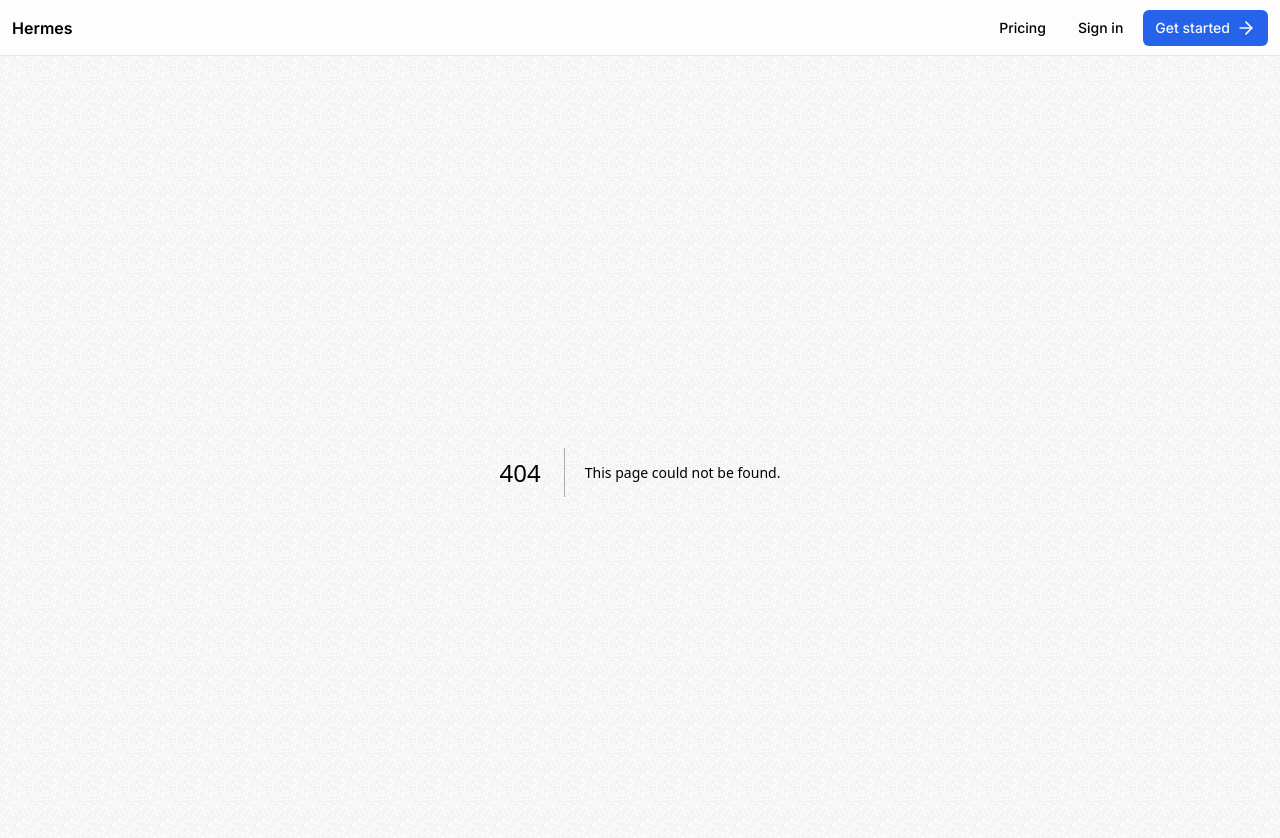
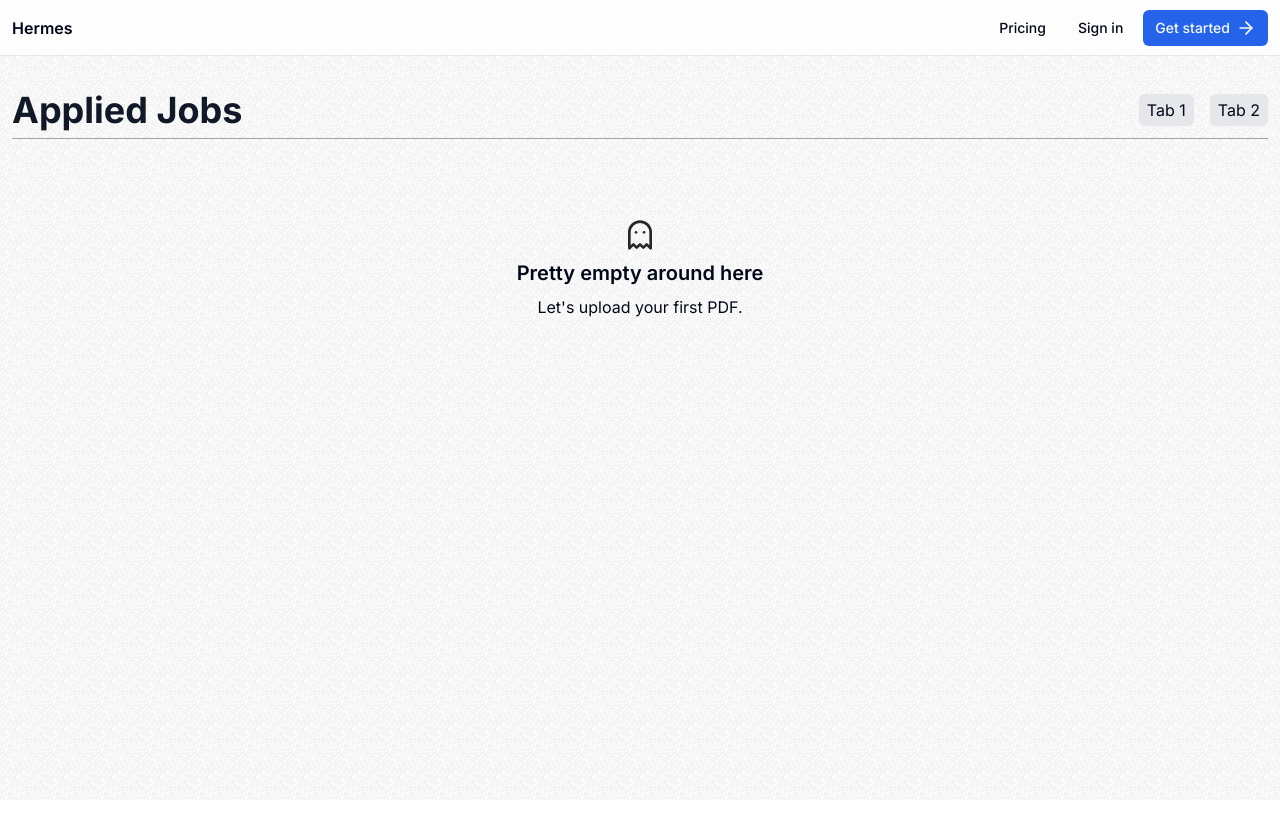
Before and after one commit to Ebukachuqz/cv-tailor, a Next.js app: page /dashboard in a window 1280 px wide. Before the commit this address had no page. Shown: the top 838 px of the page. After the commit the page ends 800 px from the top, so only its background shows below. Built offline with nearby package versions, Linux system fonts and the light colour scheme.

Commit message:
Chore: Dashboard view

```diff
--- /dev/null
+++ b/src/app/(dashboard)/dashboard/page.tsx
@@ -0,0 +1,24 @@
+import MaxWidthWrapper from "@/components/wrappers/MaxWidthWrapper";
+import { Ghost } from "lucide-react";
+import React from "react";
+
+export default function page() {
+  return (
+    <MaxWidthWrapper className="flex flex-col gap-4">
+      <div className="flex justify-between border-b border-zinc-400 py-2 items-center">
+        <h1 className="font-bold text-4xl text-gray-900">Applied Jobs</h1>
+        <div className="flex gap-4">
+          <button className="px-2 py-1 bg-gray-200 rounded-md">Tab 1</button>
+          <button className="px-2 py-1 bg-gray-200 rounded-md">Tab 2</button>
+        </div>
+      </div>
+      <div>
+        <div className="mt-16 flex flex-col items-center gap-2">
+          <Ghost className="h-8 w-8 text-zinc-800" />
+          <h3 className="font-semibold text-xl">Pretty empty around here</h3>
+          <p>Let&apos;s upload your first PDF.</p>
+        </div>
+      </div>
+    </MaxWidthWrapper>
+  );
+}
--- a/src/app/page.tsx
+++ b/src/app/page.tsx
@@ -13,7 +13,7 @@ export default function Home() {
           description in minutes.
         </p>
         <div className="flex justify-center gap-4">
-          <Link className={buttonVariants({ size: "lg" })} href="/">
+          <Link className={buttonVariants({ size: "lg" })} href="/dashboard">
             Get Started <ArrowRight className="ml-2 h-5 w-5" />
           </Link>
         </div>
```
